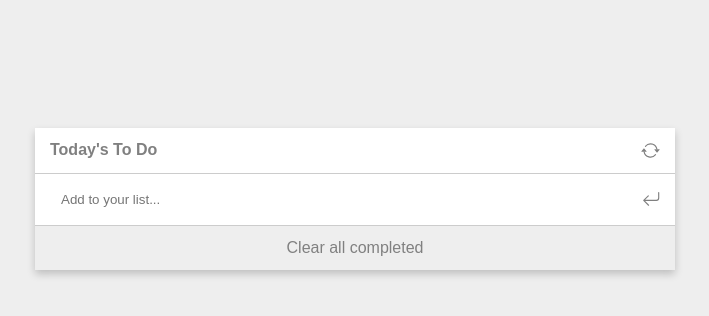
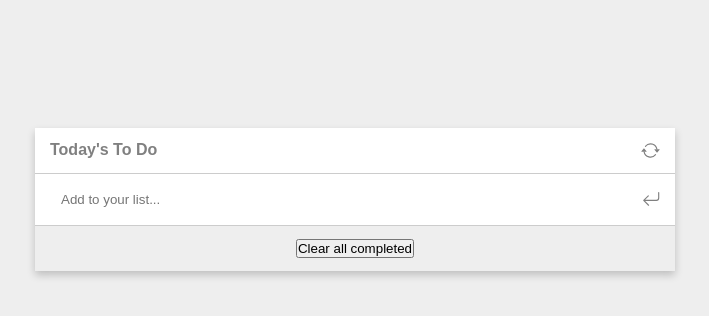
Before and after one commit to AbdimulhinYussuf3675/Todo-list-for-partner-review, a website built with webpack: page src/index.html in a window 1280 px wide. Shown: the whole page, without its empty margins (285-994 px from the left). Built offline with nearby package versions, Linux system fonts and the light colour scheme.

Commit message:
Added button and main for best practices

```diff
--- a/src/index.html
+++ b/src/index.html
@@ -7,6 +7,7 @@
   <title>Todo</title>
 </head>
 <body>
+  <main>
    <div class="wrapper">
      <div class="todo-title">
       <h1>Today's To Do</h1>
@@ -26,8 +27,9 @@
      <div class="todo-list">
      </div>
      <div class="todo-clear">
-      Clear all completed
+     <button type="submit">Clear all completed</button>
      </div>
    </div>
+  </main>
 </body>
 </html>
```
